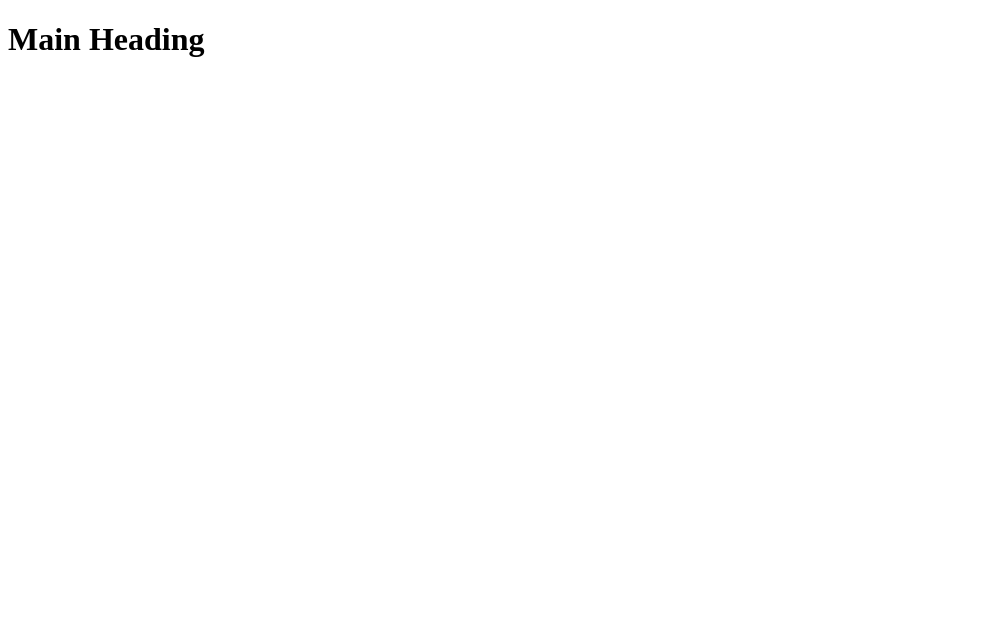
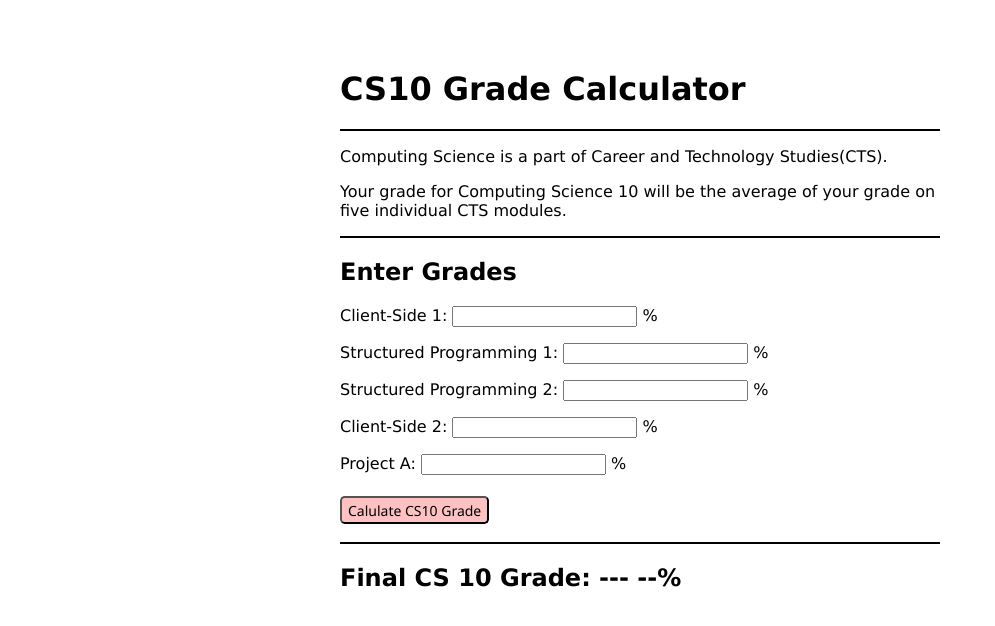
Before and after one commit to ChauBui00/CS10-Grade-Calculator, a plain HTML site: page index.html in a window 1280 px wide. Shown: the whole page, without its empty margins (0-995 px from the left). Drawn offline with Linux system fonts and the light colour scheme.

Commit message:
finished

```diff
--- a/index.html
+++ b/index.html
@@ -1,11 +1,34 @@
 <!DOCTYPE html>
 <html>
   <head>
-    <title>Page Title</title>
+    <title>CS10 Grade Calculator</title>
     <link rel="stylesheet" href="style.css" />
     <script defer src="main.js"></script>
   </head>
+
   <body>
-    <h1>Main Heading</h1>
+    <h1>CS10 Grade Calculator</h1>
+
+    <hr>
+
+    <p> Computing Science is a part of Career and Technology Studies(CTS).</p>
+    <p>Your grade for Computing Science 10 will be the average of your grade on five individual CTS modules.</p>
+
+    <hr>
+    <h2> Enter Grades</h2>
+
+   <p> Client-Side 1: <input type="number"/> % </p>
+   <p> Structured Programming 1: <input type="number" /> % </p>
+   <p> Structured Programming 2: <input type="number" /> % </p>
+   <p>  Client-Side 2: <input type="number"/> % </p>
+   <p> Project A: <input type="number"/> % </p>
+    <button>Calulate CS10 Grade</button>
+
+    <hr>
+
+    <h2>
+      Final CS 10 Grade: --- --%
+    </h2>
+
   </body>
 </html>
--- a/style.css
+++ b/style.css
@@ -1 +1,26 @@
-/* CSS Style Sheet */
+
+hr{
+    border-style:solid;
+
+}
+
+body{
+    width: 600px;
+    margin: 70px auto;
+    font-family: 'Lucida Sans', 'Lucida Sans Regular', 'Lucida Grande', 'Lucida Sans Unicode', Geneva, Verdana, sans-serif;
+}
+
+button {
+    background-color: #ffc1c1;
+    cursor: pointer;
+    font-size: 14px;
+    padding: 2.5px 6px;
+    font-family:'Segoe UI', Tahoma, Geneva, Verdana, sans-serif;
+    border-radius: 4.75px;
+    margin-top: 5px;
+    margin-bottom: 10px;
+}
+
+button:hover{
+ background-color: #b6acac7c;
+}
```
